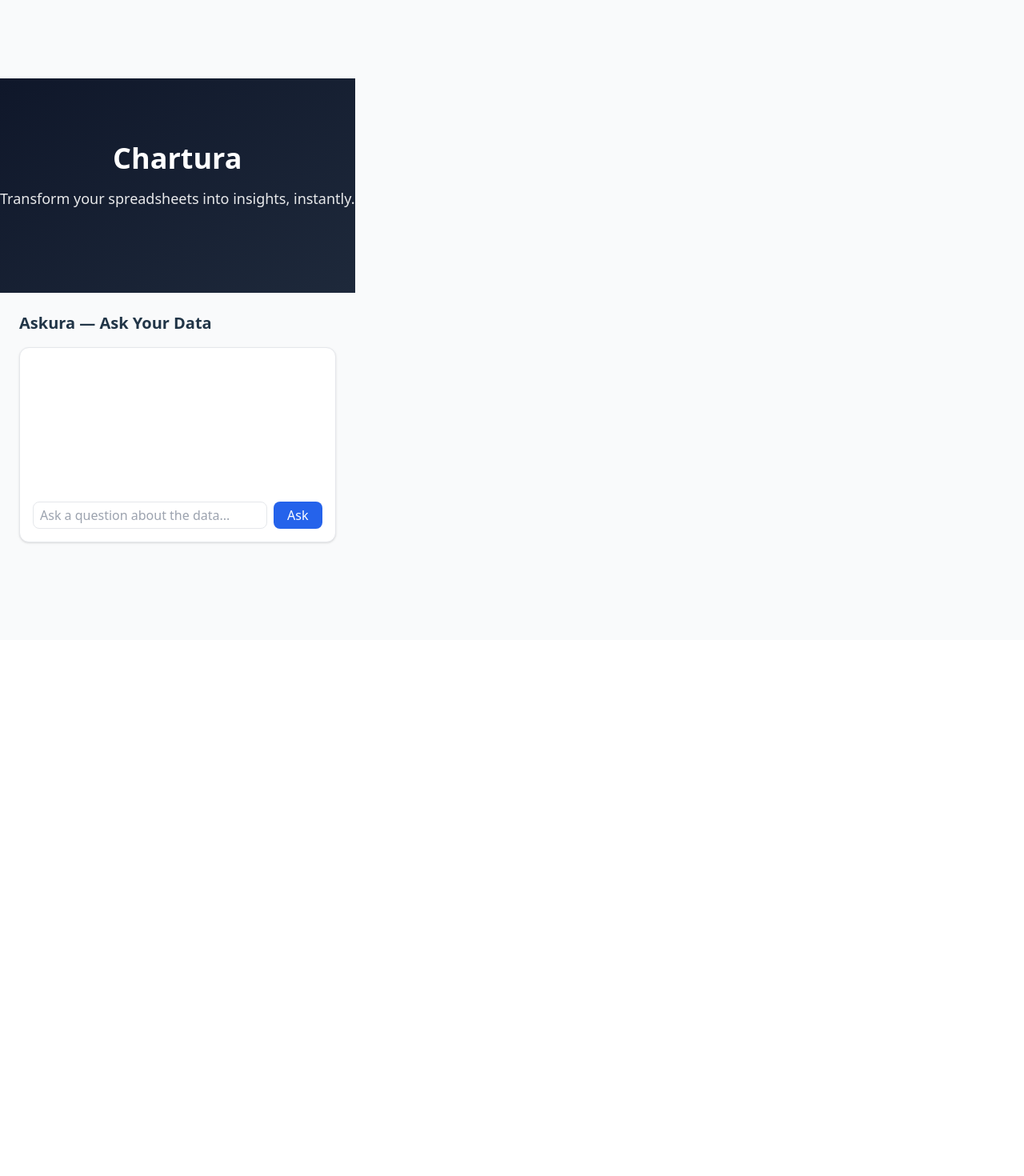
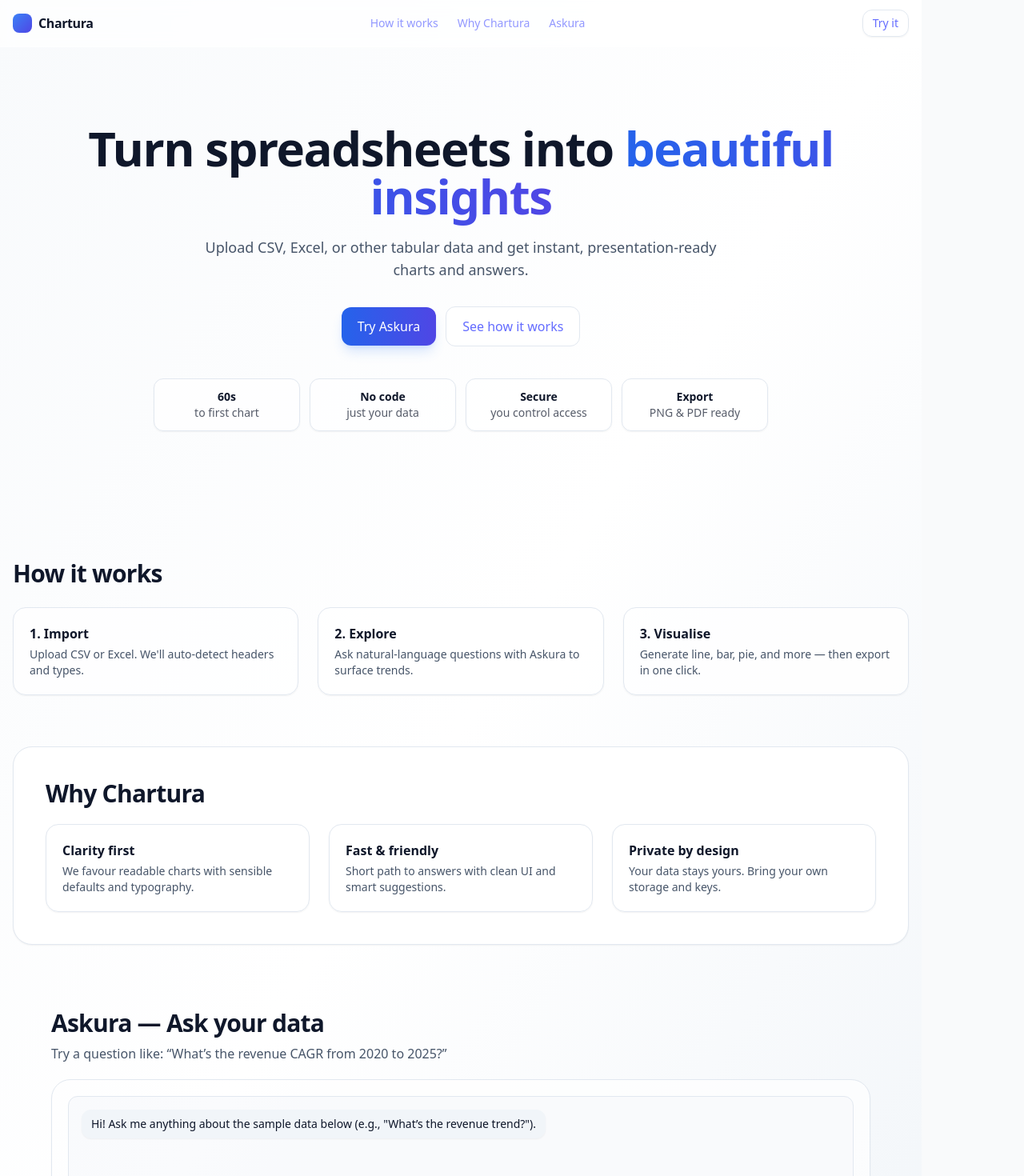
Before and after one commit to chartura/chartura-demo, a React (Vite) app: page / in a window 1280 px wide. Shown: the top 1470 px of the page at 80% size. Before the commit the page ends 800 px from the top, so only its background shows below. Built offline with nearby package versions, Linux system fonts and the light colour scheme.

Commit message:
Fix TS6133 build errors and polish homepage UI

```diff
--- a/src/HomePage.tsx
+++ b/src/HomePage.tsx
@@ -1,14 +1,16 @@
-
-import React, { useEffect, useMemo, useRef, useState } from 'react';
+import { useState } from 'react';
 
 // =============================================
-// Chartura Homepage — Rev 19 (Askura integrated, no API key toggle)
+// Chartura Homepage — Rev 20 (build fixes + premium polish)
 // =============================================
-
-// (Truncated comment: this file includes Hero, How It Works, Why Chartura, Try It, Askura, Insights)
-// Askura now calls /api/askura and falls back to local logic if backend unavailable.
-
-// ---------- Types & Columns ----------
+// Changes:
+// - Removed unused imports (React, useEffect, useMemo, useRef) to fix TS6133 warnings.
+// - Removed unused state setter (setRows) to fix TS6133 warning.
+// - Light visual polish: premium gradient hero, subtle glass card, refined typography,
+//   simple top nav, footer, and microcopy adjustments. No new deps required.
+// - Preserved Askura chat and defaultRows() demo data.
+//
+// Types
 interface Row {
   period: string;
   revenue: number;
@@ -21,19 +23,19 @@ interface Row {
 type Mode = 'line' | 'area' | 'bar' | 'scatter' | 'dual' | 'pie';
 type MetricKey = 'revenue' | 'units' | 'costPrice' | 'staffExp';
 
-// ---------- Demo Data ----------
+// Demo Data
 function defaultRows(): Row[] {
   return [
     { period: '2020', revenue: 300, units: 240, supplier: 'Northstar', costPrice: 0.88, staffExp: 40 },
-    { period: '2021', revenue: 350, units: 260, supplier: 'Northstar', costPrice: 0.9, staffExp: 44 },
-    { period: '2022', revenue: 400, units: 290, supplier: 'BluePeak', costPrice: 0.91, staffExp: 48 },
-    { period: '2023', revenue: 460, units: 310, supplier: 'BluePeak', costPrice: 0.93, staffExp: 50 },
-    { period: '2024', revenue: 520, units: 350, supplier: 'Skyline', costPrice: 0.94, staffExp: 54 },
-    { period: '2025', revenue: 590, units: 380, supplier: 'Skyline', costPrice: 0.96, staffExp: 58 }
+    { period: '2021', revenue: 350, units: 260, supplier: 'Northstar', costPrice: 0.9,  staffExp: 44 },
+    { period: '2022', revenue: 400, units: 290, supplier: 'BluePeak',  costPrice: 0.91, staffExp: 48 },
+    { period: '2023', revenue: 460, units: 310, supplier: 'BluePeak',  costPrice: 0.93, staffExp: 50 },
+    { period: '2024', revenue: 520, units: 350, supplier: 'Skyline',   costPrice: 0.94, staffExp: 54 },
+    { period: '2025', revenue: 590, units: 380, supplier: 'Skyline',   costPrice: 0.96, staffExp: 58 }
   ];
 }
 
-// ---------- Askura API Call ----------
+// Askura API Call
 async function askOpenAI(
   _apiKey: string,
   prompt: string,
@@ -54,15 +56,18 @@ async function askOpenAI(
   }
 }
 
-// ---------- Main Component ----------
+// Main Component
 export default function HomePage() {
-  const [rows, setRows] = useState<Row[]>(defaultRows());
+  // Only the value is used; removing the setter fixes TS6133.
+  const [rows] = useState<Row[]>(defaultRows());
   const [input, setInput] = useState('');
-  const [messages, setMessages] = useState<{ role: string; text: string }[]>([]);
+  const [messages, setMessages] = useState<{ role: 'user' | 'ai'; text: string }[]>([
+    { role: 'ai', text: 'Hi! Ask me anything about the sample data below (e.g., "What’s the revenue trend?").' }
+  ]);
 
   async function send() {
     if (!input.trim()) return;
-    const q = input;
+    const q = input.trim();
     setInput('');
     setMessages((m) => [...m, { role: 'user', text: q }]);
 
@@ -75,39 +80,170 @@ export default function HomePage() {
   }
 
   return (
-    <div className="font-inter">
+    <div className="font-inter min-h-screen bg-gradient-to-br from-slate-50 via-white to-slate-100 text-slate-900">
+      {/* Top Navigation */}
+      <header className="sticky top-0 z-30 backdrop-blur bg-white/70 border-b border-white/40">
+        <div className="mx-auto max-w-6xl px-4 py-3 flex items-center justify-between">
+          <div className="flex items-center gap-2">
+            <div className="h-6 w-6 rounded-lg bg-gradient-to-br from-blue-500 to-indigo-600"></div>
+            <span className="font-semibold tracking-tight">Chartura</span>
+          </div>
+          <nav className="hidden md:flex items-center gap-6 text-sm">
+            <a className="opacity-70 hover:opacity-100 transition" href="#how">How it works</a>
+            <a className="opacity-70 hover:opacity-100 transition" href="#why">Why Chartura</a>
+            <a className="opacity-70 hover:opacity-100 transition" href="#askura">Askura</a>
+          </nav>
+          <a
+            href="#try"
+            className="rounded-xl border border-slate-200 bg-white/70 px-3 py-1.5 text-sm font-medium shadow-sm hover:shadow transition"
+          >
+            Try it
+          </a>
+        </div>
+      </header>
+
       {/* Hero Section */}
-      <section className="bg-gradient-to-br from-slate-900 to-slate-800 text-white text-center py-20">
-        <h1 className="text-4xl font-bold mb-4">Chartura</h1>
-        <p className="text-lg opacity-90 mb-6">Transform your spreadsheets into insights, instantly.</p>
+      <section className="relative overflow-hidden">
+        <div className="absolute inset-0 -z-10 bg-[radial-gradient(60%_60%_at_50%_0%,rgba(37,99,235,0.12),transparent_60%)]" />
+        <div className="mx-auto max-w-6xl px-4 py-24 text-center">
+          <h1 className="text-4xl md:text-6xl font-extrabold tracking-tight text-slate-900">
+            Turn spreadsheets into <span className="bg-gradient-to-r from-blue-600 to-indigo-600 bg-clip-text text-transparent">beautiful insights</span>
+          </h1>
+          <p className="mx-auto mt-5 max-w-2xl text-base md:text-lg text-slate-600">
+            Upload CSV, Excel, or other tabular data and get instant, presentation‑ready charts and answers.
+          </p>
+          <div className="mt-8 flex items-center justify-center gap-3">
+            <a
+              href="#try"
+              className="rounded-xl bg-gradient-to-r from-blue-600 to-indigo-600 px-5 py-3 text-white font-medium shadow-lg shadow-blue-500/20 hover:shadow-xl hover:shadow-blue-500/30 transition"
+            >
+              Try Askura
+            </a>
+            <a
+              href="#how"
+              className="rounded-xl border border-slate-200 bg-white px-5 py-3 font-medium hover:shadow-md transition"
+            >
+              See how it works
+            </a>
+          </div>
+
+          {/* Trust/Stats */}
+          <div className="mt-10 grid grid-cols-2 md:grid-cols-4 gap-3 max-w-3xl mx-auto text-sm">
+            <div className="rounded-xl border border-slate-200 bg-white/80 p-3 shadow-sm">
+              <div className="font-semibold">60s</div>
+              <div className="opacity-70">to first chart</div>
+            </div>
+            <div className="rounded-xl border border-slate-200 bg-white/80 p-3 shadow-sm">
+              <div className="font-semibold">No code</div>
+              <div className="opacity-70">just your data</div>
+            </div>
+            <div className="rounded-xl border border-slate-200 bg-white/80 p-3 shadow-sm">
+              <div className="font-semibold">Secure</div>
+              <div className="opacity-70">you control access</div>
+            </div>
+            <div className="rounded-xl border border-slate-200 bg-white/80 p-3 shadow-sm">
+              <div className="font-semibold">Export</div>
+              <div className="opacity-70">PNG & PDF ready</div>
+            </div>
+          </div>
+        </div>
       </section>
 
-      {/* Try It Section */}
-      <section className="p-6 max-w-4xl mx-auto">
-        <h2 className="text-xl font-semibold mb-4">Askura — Ask Your Data</h2>
-        <div className="border rounded-xl p-4 bg-white shadow">
-          <div className="h-40 overflow-y-auto mb-4 space-y-2 text-sm">
+      {/* How It Works */}
+      <section id="how" className="mx-auto max-w-6xl px-4 py-16">
+        <h2 className="text-2xl md:text-3xl font-bold tracking-tight">How it works</h2>
+        <div className="mt-6 grid gap-6 md:grid-cols-3">
+          {[
+            { title: '1. Import', desc: 'Upload CSV or Excel. We\'ll auto-detect headers and types.' },
+            { title: '2. Explore', desc: 'Ask natural-language questions with Askura to surface trends.' },
+            { title: '3. Visualise', desc: 'Generate line, bar, pie, and more — then export in one click.' },
+          ].map((s, i) => (
+            <div key={i} className="rounded-2xl border border-slate-200 bg-white/80 p-5 shadow-sm">
+              <div className="text-base font-semibold">{s.title}</div>
+              <p className="mt-1 text-sm text-slate-600">{s.desc}</p>
+            </div>
+          ))}
+        </div>
+      </section>
+
+      {/* Why Chartura */}
+      <section id="why" className="mx-auto max-w-6xl px-4 pb-4">
+        <div className="rounded-3xl border border-slate-200 bg-white p-6 md:p-10 shadow-sm">
+          <h2 className="text-2xl md:text-3xl font-bold tracking-tight">Why Chartura</h2>
+          <div className="mt-5 grid gap-6 md:grid-cols-3">
+            {[
+              { title: 'Clarity first', desc: 'We favour readable charts with sensible defaults and typography.' },
+              { title: 'Fast & friendly', desc: 'Short path to answers with clean UI and smart suggestions.' },
+              { title: 'Private by design', desc: 'Your data stays yours. Bring your own storage and keys.' },
+            ].map((f, i) => (
+              <div key={i} className="rounded-2xl border border-slate-200 bg-white/80 p-5 shadow-sm">
+                <div className="text-base font-semibold">{f.title}</div>
+                <p className="mt-1 text-sm text-slate-600">{f.desc}</p>
+              </div>
+            ))}
+          </div>
+        </div>
+      </section>
+
+      {/* Askura — Ask Your Data */}
+      <section id="askura" className="px-4 py-16">
+        <div id="try" className="mx-auto max-w-5xl">
+          <h2 className="text-2xl md:text-3xl font-bold tracking-tight">Askura — Ask your data</h2>
+          <p className="mt-2 text-slate-600 text-sm md:text-base">
+            Try a question like: <span className="font-medium">“What’s the revenue CAGR from 2020 to 2025?”</span>
+          </p>
+
+          <div className="mt-5 rounded-3xl border border-slate-200 bg-white/70 p-5 shadow-sm">
+            <div className="h-48 overflow-y-auto rounded-xl bg-slate-50/70 p-4 text-sm space-y-2 border border-slate-200">
               {messages.map((m, i) => (
                 <div key={i} className={m.role === 'user' ? 'text-right' : 'text-left'}>
-                <span className={m.role === 'user' ? 'bg-blue-100 px-2 py-1 rounded' : 'bg-gray-100 px-2 py-1 rounded'}>
+                  <span
+                    className={
+                      m.role === 'user'
+                        ? 'inline-block max-w-[85%] bg-blue-50 px-3 py-2 rounded-xl shadow-sm'
+                        : 'inline-block max-w-[85%] bg-slate-100 px-3 py-2 rounded-xl shadow-sm'
+                    }
+                  >
                     {m.text}
                   </span>
                 </div>
               ))}
             </div>
-          <div className="flex gap-2">
+            <div className="mt-3 flex gap-2">
               <input
-              className="flex-1 border rounded-lg px-2 py-1"
+                className="flex-1 border border-slate-300 rounded-xl px-3 py-2 text-sm focus:outline-none focus:ring-2 focus:ring-blue-500/30 focus:border-blue-500/50 bg-white"
                 placeholder="Ask a question about the data..."
                 value={input}
                 onChange={(e) => setInput(e.target.value)}
+                onKeyDown={(e) => { if (e.key === 'Enter') send(); }}
               />
-            <button onClick={send} className="bg-blue-600 text-white px-4 py-1 rounded-lg hover:bg-blue-700">
+              <button
+                onClick={send}
+                className="rounded-xl bg-gradient-to-r from-blue-600 to-indigo-600 px-5 py-2 text-white text-sm font-medium shadow hover:shadow-md active:translate-y-[1px] transition"
+              >
                 Ask
               </button>
             </div>
           </div>
+
+          {/* Sample data preview (static for trust) */}
+          <div className="mt-6 text-xs text-slate-500">
+            <span className="font-medium">Sample rows:</span> 2020–2025 revenue & units by supplier with cost & staff expenses.
+          </div>
+        </div>
       </section>
+
+      {/* Footer */}
+      <footer className="border-t border-slate-200 bg-white/70">
+        <div className="mx-auto max-w-6xl px-4 py-8 text-sm text-slate-600 flex flex-col md:flex-row items-center justify-between gap-2">
+          <div>&copy; {new Date().getFullYear()} Chartura. All rights reserved.</div>
+          <div className="flex items-center gap-4">
+            <a href="#privacy" className="hover:underline">Privacy</a>
+            <a href="#terms" className="hover:underline">Terms</a>
+            <a href="#contact" className="hover:underline">Contact</a>
+          </div>
+        </div>
+      </footer>
     </div>
   );
 }
```
Lines whose indentation alone changed are shown as unchanged.
